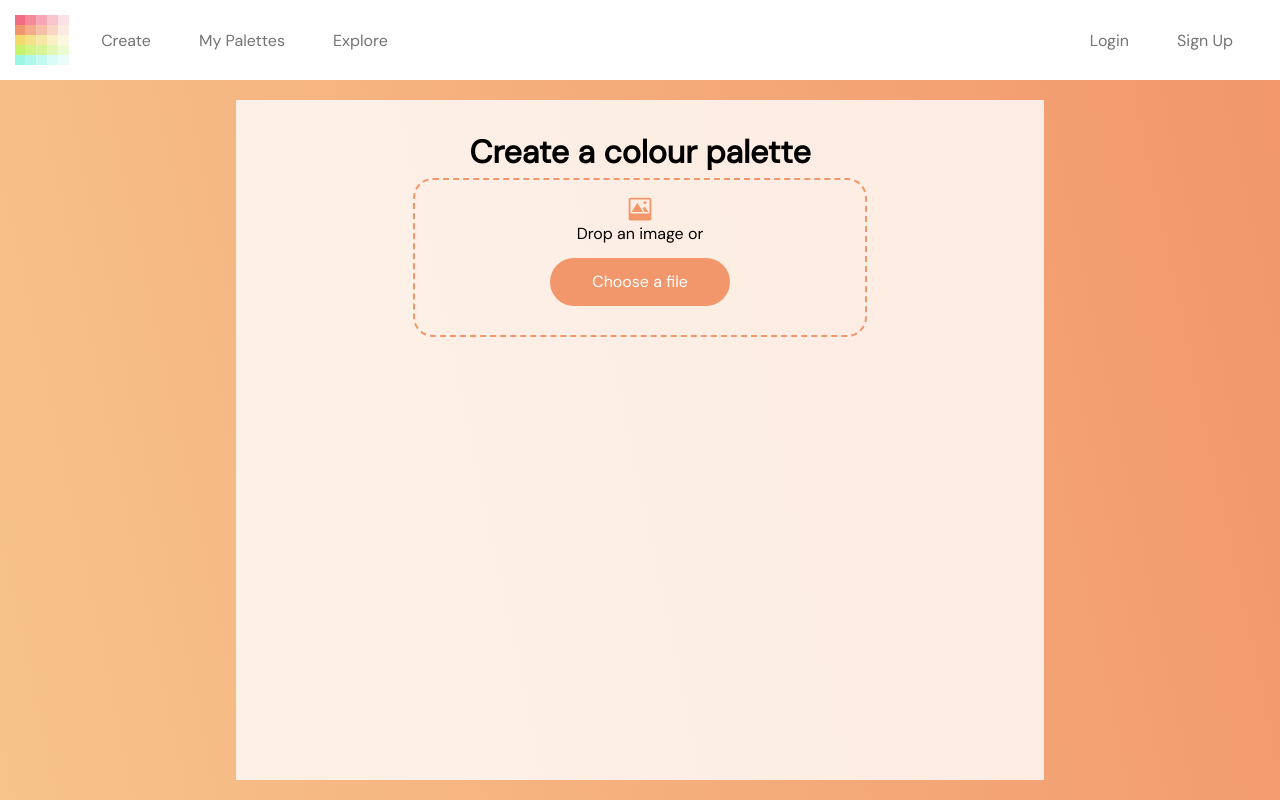
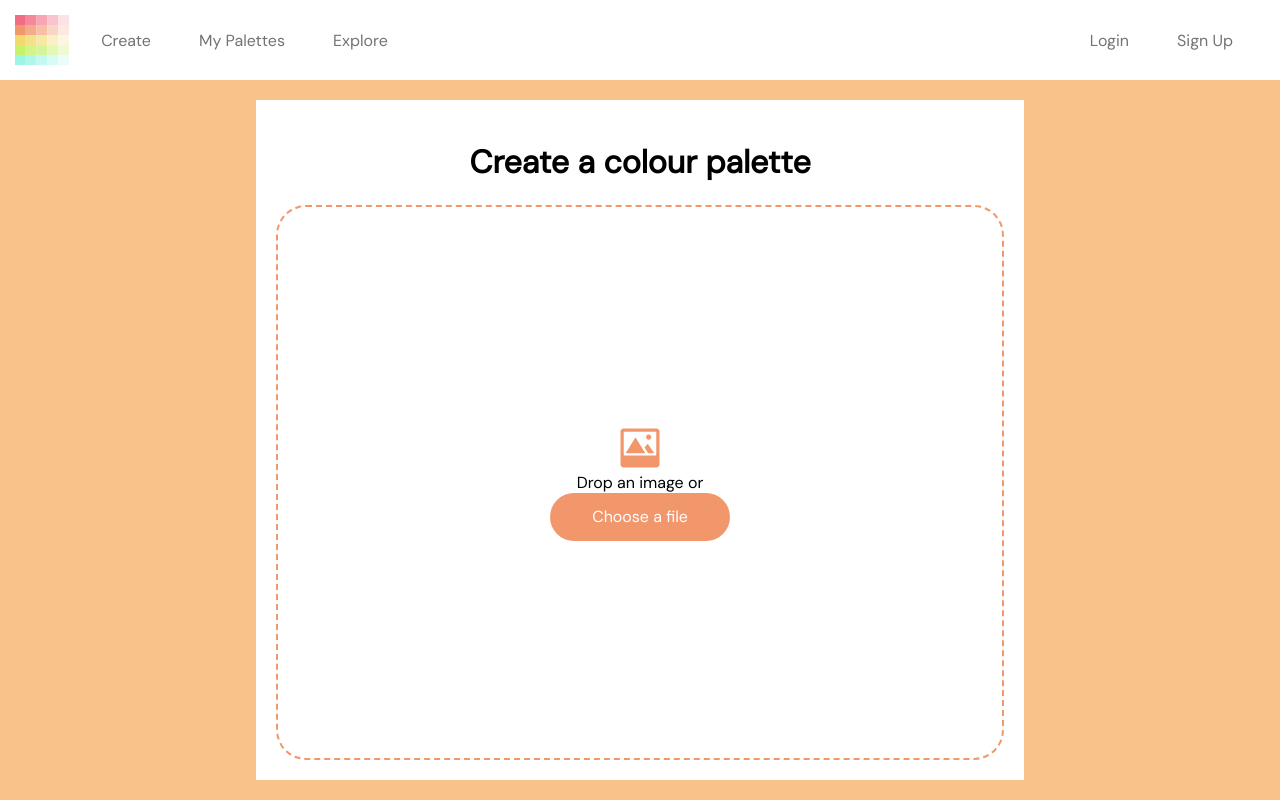
Before and after one commit to shirleyvong/colour-palette, a React (Create React App) app in the folder client/: page / in a window 1280 px wide. Built offline with nearby package versions, Linux system fonts and the light colour scheme.

Commit message:
Clean up and refactor code
- Removed unnecessary components
- Renamed components
- Refactor styles and components

```diff
--- a/client/src/App.js
+++ b/client/src/App.js
@@ -1,4 +1,4 @@
-import React from 'react';
+import React, { useState } from 'react';
 import {
   BrowserRouter as Router,
   Switch,
@@ -6,30 +6,54 @@ import {
 } from 'react-router-dom';
 import styled from 'styled-components';
 import CreatePalettePage from './pages/CreatePalettePage';
+import PalettesPage from './pages/PalettesPage';
 import Navbar from './components/Navbar';
+import TestPage from './pages/TestPage';
 import Theme from './styles/Theme';
 
+const Content = styled.div`
+  box-sizing: border-box;
+  background-color: white;
+  margin: 20px;
+  align-self: center;
+  padding: 20px;
+  flex-grow: 1;
+  width: 100%;
+  max-width: 768px;
+`;
+
+const Container = styled.div`
+  display: flex;
+  flex-direction: column;
+  height: 100%;
+  background: ${(props) => props.background || props.theme.colours.backgroundGradient};
+`;
+
 function App() {
+  const [background, setBackground] = useState('rgb(247,195,139)');
+
   return (
     <Theme>
       <Router>
-        <Navbar />
-        <Div>
-          <Switch>
-            <Route path="/">
-              <CreatePalettePage />
-            </Route>
-          </Switch>
-        </Div>
+        <Container background={background}>
+          <Navbar />
+          <Content>
+            <Switch>
+              <Route path="/palettes/:id">
+                <TestPage />
+              </Route>
+              <Route path="/palettes">
+                <PalettesPage />
+              </Route>
+              <Route path="/">
+                <CreatePalettePage setBackground={setBackground} />
+              </Route>
+            </Switch>
+          </Content>
+        </Container>
       </Router>
     </Theme>
   );
 }
 
-const Div = styled.div`
-  display: flex;
-  flex-grow: 1;
-  background: ${(props) => props.theme.backgroundGradient};
-`;
-
 export default App;
--- a/client/src/components/Colour.jsx
+++ b/client/src/components/Colour.jsx
@@ -31,12 +31,6 @@ const StyledColour = styled.div`
   flex-grow: 1;
 
   height: 100%;
-  min-height: 4rem;
-
-  @media (max-width: 768px) {
-    height: 4rem;
-  }
-
   box-shadow:  0px 0px 40px 0px rgba(0,0,0,0.12), 0px 6px 12px rgba(0,0,0,0.08);
 `;
 
--- a/client/src/components/ImageFile.jsx
+++ b/client/src/components/FileSelector.jsx
@@ -1,10 +1,27 @@
 import React, { useRef, useContext } from 'react';
-import PropTypes from 'prop-types';
 import { IoIosImage } from 'react-icons/io';
 import styled, { ThemeContext } from 'styled-components';
 import { StyledButton } from '../styles/StyledComponents';
 
-const ImageFile = ({ uploadFile }) => {
+const StyledIcon = styled(IoIosImage)`
+  color: ${(props) => props.theme.colours.primary};
+  font-size: ${(props) => props.theme.iconSize};
+`;
+
+const Container = styled.div`
+  display: flex;
+  justify-content: center;
+  flex-direction: column;
+  align-items: center;
+  border: 2px dashed ${(props) => props.theme.colours.primary};
+  border-radius: 30px;
+  padding: 10px;
+  box-sizing: border-box;
+  width: 100%;
+  height: 100%;
+`;
+
+const FileSelector = ({ uploadFile }) => {
   const fileInput = useRef(null);
   const themeContext = useContext(ThemeContext);
 
@@ -59,26 +76,4 @@ const ImageFile = ({ uploadFile }) => {
   );
 };
 
-const Container = styled.div`
-  height: inherit;
-  width: inherit;
-  display: flex;
-  flex-direction: column;
-  justify-content: center;
-  align-items: center;
-  border: ${(props) => `2px dashed ${props.theme.colours.primary}`};
-  border-radius: 20px;
-  padding: 15px 0 15px 0;
-  max-width: 800px;
-`;
-
-const StyledIcon = styled(IoIosImage)`
-  color: ${(props) => props.theme.colours.primary};
-  font-size: ${(props) => props.theme.iconSize};
-`;
-
-ImageFile.propTypes = {
-  uploadFile: PropTypes.func.isRequired,
-};
-
-export default ImageFile;
+export default FileSelector;
--- a/client/src/components/ImageSelect.jsx
+++ /dev/null
@@ -1,62 +0,0 @@
-import React, { useState } from 'react';
-import styled from 'styled-components';
-import ImageFile from './ImageFile';
-import ImageLink from './ImageLink';
-
-const sourceTypes = {
-  UPLOAD: 'UPLOAD',
-  LINK: 'LINK',
-};
-
-const ImageSelect = ({ uploadURL, uploadFile }) => {
-  const [sourceType, setSourceType] = useState(sourceTypes.UPLOAD);
-
-  return (
-    <Container>
-      <InnerContainer>
-        <h1>Create a colour palette</h1>
-        {/* <div>
-          <button onClick={() => setSourceType(sourceTypes.UPLOAD)} type="button">Upload</button>
-          <button onClick={() => setSourceType(sourceTypes.LINK)} type="button">Link</button>
-        </div> */}
-        <ImageSource>
-          { sourceType === sourceTypes.UPLOAD
-            ? <ImageFile uploadFile={uploadFile} />
-            : <ImageLink uploadURL={uploadURL} /> }
-        </ImageSource>
-      </InnerContainer>
-    </Container>
-  );
-};
-
-const Container = styled.div`
-  display: flex;
-  justify-content: center;
-  flex-grow: 1;
-  padding: 20px;
-  background: ${(props) => props.theme.colours.background};
-  background: ${(props) => props.theme.colours.backgroundGradient};
-  height: 100%;
-  box-sizing: border-box;
-`;
-
-const InnerContainer = styled.div`
-  background-color: rgba(255, 255, 255, 0.8);
-  width: 100%;
-  display: flex;
-  align-items: center;
-  flex-direction: column;
-  padding: 10px 20px 20px 20px;
-  max-width: 768px;
-`;
-
-const ImageSource = styled.div`
-  height: 125px;
-  width: 450px;
-  display: flex;
-  flex-direction: column;
-  justify-content: center;
-  align-items: center;
-`;
-
-export default ImageSelect;
--- a/client/src/pages/CreatePalettePage.jsx
+++ b/client/src/pages/CreatePalettePage.jsx
@@ -1,55 +1,65 @@
-import React, { useState } from 'react';
-import rgbHex from 'rgb-hex';
+import React, { useState, useEffect } from 'react';
 import styled from 'styled-components';
-import PalettePage from './PalettePage';
-import ImageSelect from '../components/ImageSelect';
+import Palette from './Palette';
+import FileSelector from '../components/FileSelector';
 import api from '../services/api';
+import { StyledButton as Button } from '../styles/StyledComponents';
 
-const CreatePalettePage = () => {
+const Container = styled.div`
+  display: flex;
+  height: 100%;
+  flex-direction: column;
+  align-items: center;
+  text-align: center;
+`;
+
+const ButtonContainer = styled.div`
+  display: flex;
+  flex-wrap: wrap;
+  justify-content: center;
+`;
+
+const StyledButton = styled(Button)`
+  margin: 10px 10px 0px 10px;
+`;
+
+const CreatePalettePage = ({ setBackground }) => {
   const [colours, setColours] = useState([]);
   const [imageFile, setImageFile] = useState();
-  const [imageURL, setImageURL] = useState('');
+  const [imageSource, setImageSource] = useState('');
 
-  const parseColours = (colours) => {
-    return colours.map((colour) => '#' + rgbHex(colour.red, colour.green, colour.blue));
-  }
+  useEffect(() => () => setBackground(''), []);
 
-  const uploadURL = (url) => {
-    // TODO: make request to server
-    console.log('Uploading URL');
+  const setImageSourceFromFile = (file) => {
+    const reader = new FileReader();
+    reader.onloadend = () => {
+      setImageSource(reader.result);
+    };
+    reader.readAsDataURL(file);
   };
 
   const uploadFile = (file) => {
-    console.log('Uploading file');
-    setImageFile(file);
-
     const formData = new FormData();
     formData.append('file', file);
 
     api.createPalette(formData)
       .then((res) => {
-        setColours(parseColours(res.colours))
-        setImageURLFromFile(file);
+        setImageFile(file);
+        setColours(res.colours);
+        setImageSourceFromFile(file);
+        setBackground(`linear-gradient(${res.colours[0]}, ${res.colours[1]}, ${res.colours[2]})`);
       })
-      .catch(err => { console.log(err) });
+      .catch((err) => { console.log(err); });
   };
 
-  const setImageURLFromFile = (file) => {
-    const reader = new FileReader();
-    reader.onloadend = () => {
-      setImageURL(reader.result);
-    };
-    reader.readAsDataURL(file);
-  };
-
-  const clearImage = () => {
+  const resetState = () => {
     setColours([]);
     setImageFile();
-    setImageURL('');
+    setImageSource('');
+    setBackground('');
   };
 
   const savePalette = async () => {
-    console.log(colours);
     const formData = new FormData();
     formData.append('file', imageFile);
     formData.append('colours', JSON.stringify(colours));
@@ -57,32 +67,27 @@ const CreatePalettePage = () => {
     console.log(result);
   };
 
-  const buttons = [
-    {
-      text: 'Save',
-      onClick: savePalette,
-      colour: undefined,
-    },
-    {
-      text: 'New',
-      onClick: clearImage,
-      colour: undefined,
-    },
-  ];
+  const isPaletteGenerated = colours.length > 0 && imageSource;
 
   return (
-    <Div>
-      {colours.length > 0 && imageURL
-        ? <PalettePage colours={colours} imageURL={imageURL} buttons={buttons} />
-        : <ImageSelect uploadURL={uploadURL} uploadFile={uploadFile} />}
-    </Div>
+    <Container>
+      {isPaletteGenerated
+        ? (
+          <>
+            <Palette colours={colours} imageSource={imageSource} />
+            <ButtonContainer>
+              <StyledButton onClick={savePalette}>Save</StyledButton>
+              <StyledButton onClick={resetState}>Back</StyledButton>
+            </ButtonContainer>
+          </>
+        ) : (
+          <>
+            <h1>Create a colour palette</h1>
+            <FileSelector uploadFile={uploadFile} />
+          </>
+        )}
+    </Container>
   );
 };
 
-const Div = styled.div`
-  flex-grow: 1;
-  height: 100%;
-  justify-content: center;
-`;
-
 export default CreatePalettePage;
--- /dev/null
+++ b/client/src/pages/Palette.jsx
@@ -0,0 +1,29 @@
+import React from 'react';
+import styled from 'styled-components';
+import ColourPalette from '../components/ColourPalette';
+
+const Palette = ({ imageSource, colours }) => {
+  return (
+    <Content>
+      <Image src={imageSource} />
+      <ColourPalette colours={colours} />
+    </Content>
+  );
+};
+
+const Content = styled.div`
+  display: flex;
+  flex-grow: 1;
+  flex-direction: column;
+  align-items: center;
+  width: 100%;
+`;
+
+const Image = styled.img`
+  border-radius: 10px;
+  margin-bottom: 10px;
+  max-width: 400px;
+  max-height: 300px;
+`;
+
+export default Palette;
--- a/client/src/pages/PalettePage.jsx
+++ /dev/null
@@ -1,81 +0,0 @@
-import React from 'react';
-import styled from 'styled-components';
-import ColourPalette from '../components/ColourPalette';
-import { StyledButton } from '../styles/StyledComponents';
-
-const PalettePage = ({ imageURL, colours, buttons }) => {
-  return (
-    <Container colours={colours}>
-      <InnerContainer>
-        {/* <h1>Colour Palette</h1> */}
-        <Content>
-          <Image src={imageURL} />
-          <ColourPalette colours={colours} />
-        </Content>
-        <ButtonContainer>
-          {buttons && buttons.map((btn) => (
-            <StyledButton colour={btn.colour} onClick={btn.onClick}>{btn.text}</StyledButton>
-          ))}
-        </ButtonContainer>
-      </InnerContainer>
-    </Container>
-  );
-};
-
-const Container = styled.div`
-  display: flex;
-  justify-content: center;
-  flex-grow: 1;
-  padding: 20px;
-  background: ${(props) => props.colours[0]};
-  background: ${(props) => `linear-gradient(to right, ${props.colours[0]}, ${props.colours[1]}, ${props.colours[2]})`};
-  transition: background-color 5s ease;
-  height: 100%;
-  box-sizing: border-box;
-  transition: opacity 0.5s ease-out;
-`;
-
-const InnerContainer = styled.div`
-  background-color: rgba(255, 255, 255, 0.8);
-  width: 100%;
-  display: flex;
-  align-items: center;
-  flex-direction: column;
-
-  padding: 20px;
-  max-width: 768px;
-  box-sizing: border-box;
-`;
-
-const ButtonContainer = styled.div`
-  display: flex;
-`;
-
-const Content = styled.div`
-  display: flex;
-  flex-grow: 1;
-  flex-direction: column;
-  align-items: center;
-  width: 100%;
-
-  @media (min-width: 768px) {
-    flex-direction: column;
-  }
-`;
-
-
-const Image = styled.img`
-  border-radius: 10px;
-  margin-bottom: 10px;
-  max-width: 400px;
-  max-height: 300px;
-
-  width: 100%;
-  height: auto;
-
-  @media (min-width: 768px) {
-    margin-right: 10px;
-  }
-`;
-
-export default PalettePage;
--- a/client/src/styles/StyledComponents.js
+++ b/client/src/styles/StyledComponents.js
@@ -6,16 +6,10 @@ const StyledButton = styled.button`
   border: none;
   font: inherit;
   border-radius: 50px;
-  margin: 14px;
   min-width: 180px;
   min-height: 48px;
 `;
 
-const StyledHeader = styled.h1`
-  color: ${(props) => props.colour || props.theme.colour.primary};
-`;
-
 export {
   StyledButton,
-  StyledHeader,
 };
--- a/client/src/styles/Theme.jsx
+++ b/client/src/styles/Theme.jsx
@@ -6,10 +6,9 @@ const theme = {
     primary: '#f2976c',
     secondary: '#fbe8a6',
     tertiary: '#737373',
-    backgroundGradient: 'linear-gradient(78deg, rgba(247,195,139,1) 0%, rgba(242,151,108,1) 100%)',
-    background: 'rgb(247,195,139)',
+    backgroundGradient: 'linear-gradient(rgba(247,195,139,1) 0%, rgba(242,151,108,1) 100%)',
   },
-  iconSize: '2em',
+  iconSize: '3em',
 };
 
 const Theme = ({ children }) => (
```
Also changed, not shown: client/src/pages/TestPage.jsx (+2 -10 lines).
